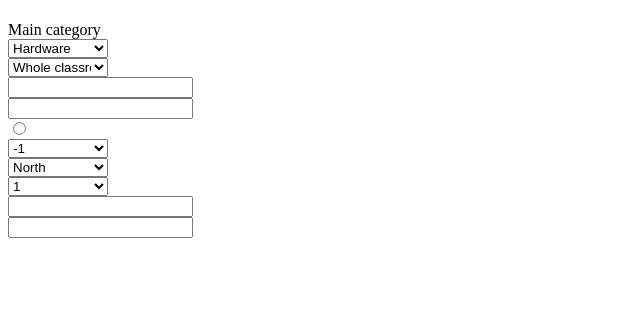
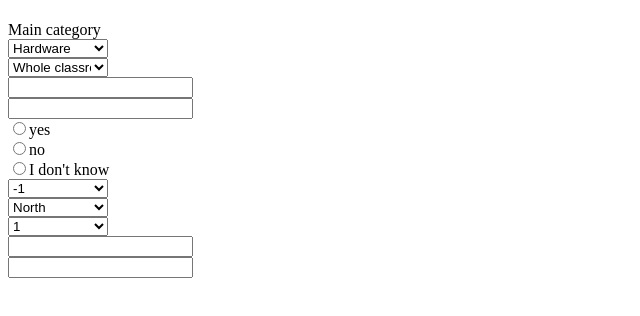
Before and after one commit to KarginSeryal/WebDev_Final_Project, a plain HTML site: page index.html in a window 1280 px wide. Shown: the part 218-534 px from the top of the page, without its empty margins (0-640 px from the left). Drawn offline with Linux system fonts and the light colour scheme.

Commit message:
more option work

```diff
--- a/index.html
+++ b/index.html
@@ -77,7 +77,9 @@
                         <input id="attemptedSolution" type="text" class="textIssue">
                     </div>
                     <div id="MCQ-1">
-                        <input type="radio" name="needAdmin" id="needAdmin"><br>
+                        <input type="radio" name="needAdmin">yes<br>
+                        <input type="radio" name="needAdmin">no<br>
+                        <input type="radio" name="needAdmin">I don't know<br>
                     </div>
                     <div id="select-3">
                         <select id="roomFloor" class="dropdownMenu">
```
